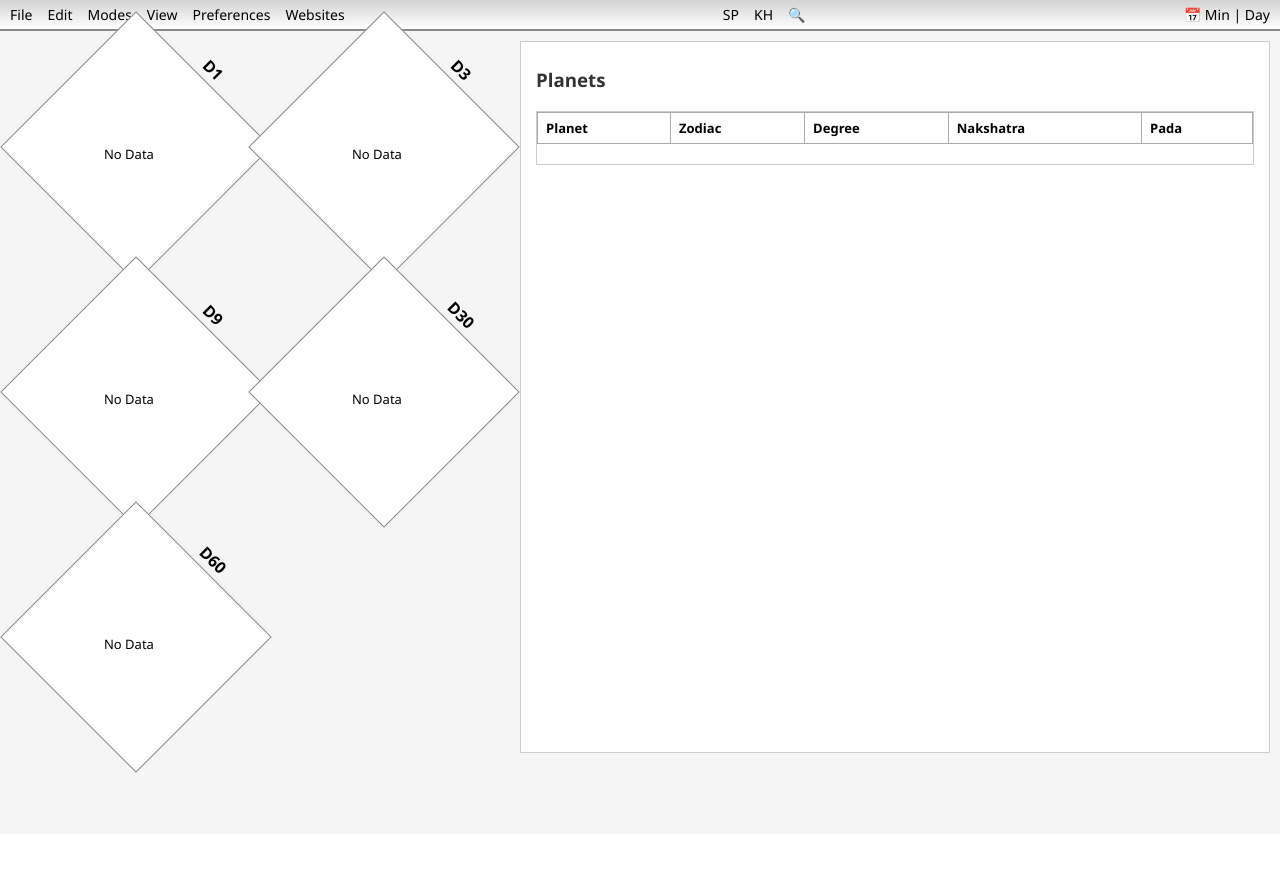
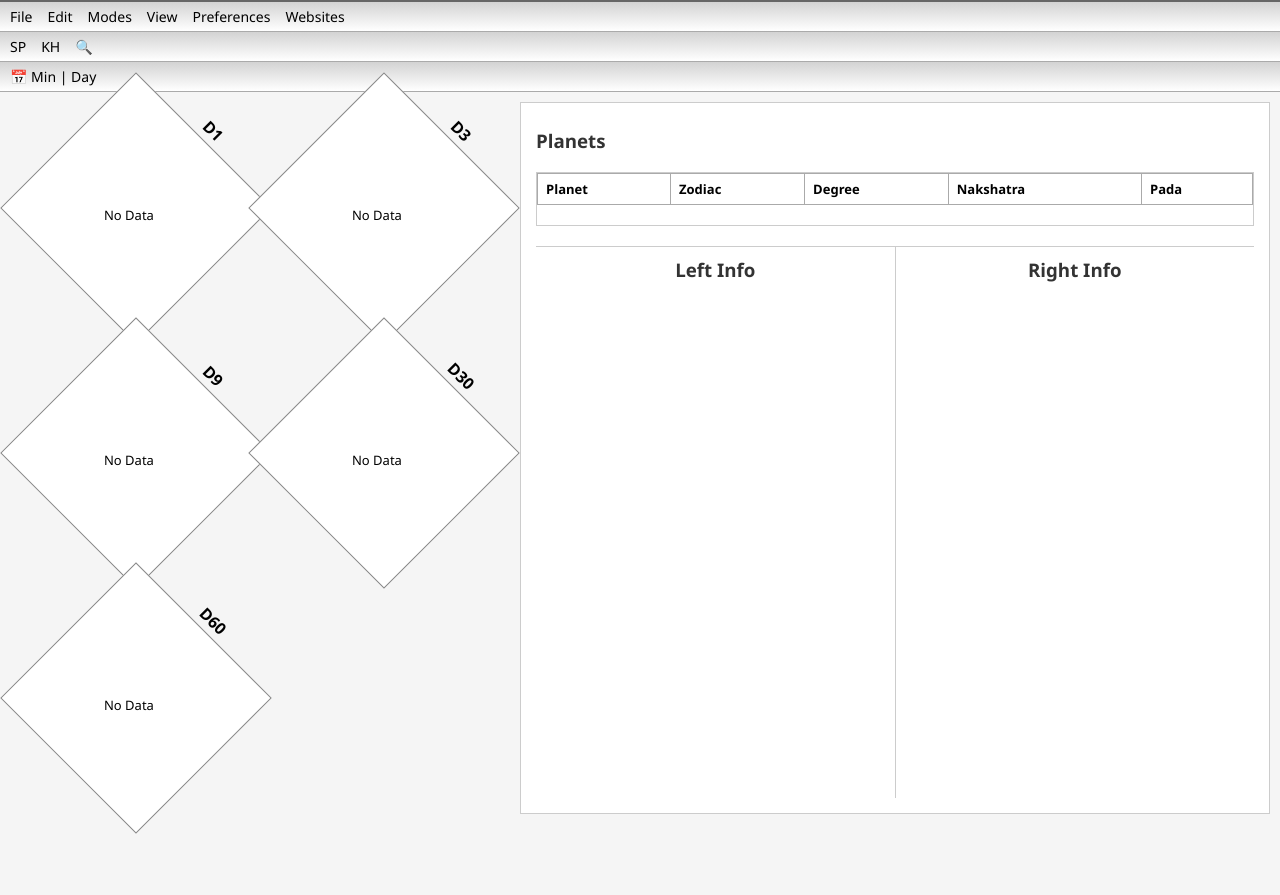
Before and after one commit to astronihar/Roga-Hora_Soft, a Flask app: template templates/result.html in a window 1280 px wide. Before the commit the page ends 773 px from the top, so only its background shows below. Run offline with Flask 3, Linux system fonts and the light colour scheme; the template is opened without the code that fills it, so the values that code supplies are empty.

Commit message:
latest-Structural_succ:)

```diff
--- a/app.py
+++ b/app.py
@@ -1,4 +1,3 @@
-
 from flask import Flask, render_template, request, jsonify
 from geopy.geocoders import Nominatim
 from divisional import get_d3_chart, get_d6_chart, get_d9_chart, get_d30_chart, get_d60_chart
@@ -8,19 +7,15 @@ import sqlite3
 import hashlib
 import json
 import pandas as pd
-import zipfile
-import os
+import re
 
 app = Flask(__name__)
 swe.set_ephe_path('.')
 
-
-# Load city-state dataset
-city_df = pd.read_csv("Indian_Cities_Geo_Data.csv")  # Dataset must have columns: state, city
+city_df = pd.read_csv("Indian_Cities_Geo_Data.csv")
 city_df['state'] = city_df['state'].astype(str)
 city_df['city'] = city_df['city'].astype(str)
 
-# Zodiac and Nakshatra names
 zodiac_signs = [
     'Aries', 'Taurus', 'Gemini', 'Cancer', 'Leo', 'Virgo',
     'Libra', 'Scorpio', 'Sagittarius', 'Capricorn', 'Aquarius', 'Pisces'
@@ -39,6 +34,13 @@ def decimal_to_dms(degree):
     m = int((degree - d) * 60)
     s = round(((degree - d) * 60 - m) * 60)
     return f"{d}°{m}′{s}″"
+
+def dms_to_decimal(dms_str):
+    match = re.match(r"(\d+)[°º](\d+)[′'](\d+)[″\"]?", dms_str)
+    if match:
+        deg, min_, sec = map(int, match.groups())
+        return deg + (min_ / 60) + (sec / 3600)
+    return 0.0
 
 def get_astro_data(date_str, time_str, latitude, longitude):
     dt = datetime.datetime.strptime(f"{date_str} {time_str}", "%d-%m-%Y %H:%M")
@@ -89,7 +91,6 @@ def get_astro_data(date_str, time_str, latitude, longitude):
     ketu_zodiac = int(ketu_deg / 30)
     ketu_nak = int(ketu_deg / (360 / 27))
     ketu_pada = int(((ketu_deg % (360 / 27)) / (13.3333 / 4))) + 1
-
     planet_data['Ketu'] = {
         'zodiac': zodiac_signs[ketu_zodiac],
         'degree': decimal_to_dms(ketu_deg % 30),
@@ -97,14 +98,6 @@ def get_astro_data(date_str, time_str, latitude, longitude):
         'pada': ketu_pada
     }
 
-    # return {
-    #     'timestamp_ist': dt.strftime("%Y-%m-%d %H:%M"),
-    #     'ascendant': asc_data,
-    #     'planets': planet_data
-    # }
-
-
-    # Collect absolute degrees for divisional use
     absolute_degrees = {}
     for code, name in planets.items():
         pos, _ = swe.calc(jd, code, swe.FLG_SIDEREAL)
@@ -113,44 +106,25 @@ def get_astro_data(date_str, time_str, latitude, longitude):
     absolute_degrees['Ketu'] = ketu_deg
     asc_absolute_deg = ascmc[swe.ASC]
 
-    # Compute divisionals
     d3_chart = get_d3_chart(absolute_degrees, asc_absolute_deg)
     d9_chart = get_d9_chart(absolute_degrees, asc_absolute_deg)
     d6_chart = get_d6_chart(absolute_degrees, asc_absolute_deg)
     d30_chart = get_d30_chart(absolute_degrees, asc_absolute_deg)
     d60_chart = get_d60_chart(absolute_degrees, asc_absolute_deg)
 
+    karaka_order = ['AK', 'AmK', 'BK', 'MK', 'PuK', 'GnK', 'DK']
+    karaka_candidates = {
+        planet: dms_to_decimal(data['degree'])
+        for planet, data in planet_data.items()
+        if planet not in ['Rahu', 'Ketu']
+    }
 
-
-    import re
-
-    karaka_order = ['AK', 'AmK', 'BK', 'MK', 'PuK', 'GnK', 'DK']
-
-    def dms_to_decimal(dms_str):
-      """Convert DMS like '27°8′60″' to decimal degrees."""
-      match = re.match(r"(\d+)[°º](\d+)[′'](\d+)[″\"]?", dms_str)
-      if match:
-        deg, min_, sec = map(int, match.groups())
-        return deg + (min_ / 60) + (sec / 3600)
-      else:
-         return 0.0
-
-# Only planets considered for karakas
-    karaka_candidates = {
-    planet: dms_to_decimal(data['degree'])
-    for planet, data in planet_data.items()
-    if planet not in ['Rahu', 'Ketu']
-}
-
-# Sort by descending total degrees
     sorted_karakas = sorted(karaka_candidates.items(), key=lambda x: x[1], reverse=True)
-
-# Assign karakas to planets
     karakas = {}
     for i, (planet_name, _) in enumerate(sorted_karakas):
-      if i < len(karaka_order):
-        planet_data[planet_name]['karaka'] = karaka_order[i]
-        karakas[karaka_order[i]] = planet_name
+        if i < len(karaka_order):
+            planet_data[planet_name]['karaka'] = karaka_order[i]
+            karakas[karaka_order[i]] = planet_name
 
     return {
         'timestamp_ist': dt.strftime("%Y-%m-%d %H:%M"),
@@ -165,7 +139,6 @@ def get_astro_data(date_str, time_str, latitude, longitude):
             'D60': d60_chart
         }
     }
-
 
 @app.route('/')
 def index():
@@ -185,13 +158,11 @@ def submit():
         time_str = f"{int(hour) % 12 + (12 if ampm == 'PM' else 0)}:{minute}"
         place = f"{city}, {state}"
 
-        # Try to get latitude and longitude from dataset for city + state if available
         city_state_row = city_df[(city_df['state'].str.lower() == state.lower()) & (city_df['city'].str.lower() == city.lower())]
         if not city_state_row.empty and 'latitude' in city_state_row.columns and 'longitude' in city_state_row.columns:
             lat = float(city_state_row.iloc[0]['latitude'])
             lon = float(city_state_row.iloc[0]['longitude'])
         else:
-            # fallback to geopy geocoder
             geolocator = Nominatim(user_agent="astro_locator")
             location = geolocator.geocode(place)
             if not location:
@@ -201,12 +172,20 @@ def submit():
 
         data = get_astro_data(date_str, time_str, lat, lon)
 
+
+
+
+        # Scrollable dummy test data
+        left_table = {f"Left {i}": f"Value {i}" for i in range(1, 30)}
+        right_table = {f"Right {i}": f"Info {i}" for i in range(1, 30)}
+
+
+
+
         planet_hash = hashlib.md5(json.dumps(data['planets'], sort_keys=True).encode()).hexdigest()
-
         conn = sqlite3.connect("astro_data.db")
         c = conn.cursor()
 
-        # Check if this planetary data already exists
         c.execute("SELECT id FROM planet_positions WHERE data_hash = ?", (planet_hash,))
         row = c.fetchone()
         if row:
@@ -219,12 +198,9 @@ def submit():
             ))
             planet_data_id = c.lastrowid
 
-        # Prevent duplicate user insertion
         c.execute("SELECT id FROM users WHERE name=? AND birthdate=? AND planet_data_id=?",
                   (name, date_str, planet_data_id))
-        existing_user = c.fetchone()
-
-        if not existing_user:
+        if not c.fetchone():
             c.execute("INSERT INTO users (name, birthdate, birthtime, state, city, planet_data_id) VALUES (?, ?, ?, ?, ?, ?)", (
                 name, date_str, time_str, state, city, planet_data_id
             ))
@@ -232,13 +208,11 @@ def submit():
         conn.commit()
         conn.close()
 
-        # return jsonify(data) ------------------------------------------------------------- This is where i rendered my html insted of json :)
-        return render_template('result.html', data=data, name=name)
+        return render_template('result.html', data=data, name=name, left_table=left_table, right_table=right_table)
 
     except Exception as e:
         return render_template('birth_form.html', error=str(e))
 
-# API to get state suggestions with partial match
 @app.route("/api/states")
 def api_states():
     query = request.args.get("query", "").lower()
@@ -246,7 +220,6 @@ def api_states():
     suggestions = [s for s in states if query in s.lower()]
     return jsonify({"suggestions": suggestions})
 
-# API to get city suggestions by state with partial match
 @app.route("/api/cities")
 def api_cities():
     state = request.args.get("state", "")
@@ -257,8 +230,3 @@ def api_cities():
 
 if __name__ == '__main__':
     app.run(debug=True)
-
-
-
-
-####################################################
--- a/templates/result.html
+++ b/templates/result.html
@@ -12,12 +12,13 @@
 
       .navbar {
         background: linear-gradient(to bottom, #d3d3d3, #ffffff);
-        border-bottom: 2px solid #888;
+        border-bottom: 1px solid #aaa;
         padding: 5px 10px;
-        display: flex;
-        justify-content: space-between;
-        align-items: center;
         font-size: 14px;
+      }
+
+      .top-bar {
+        border-top: 2px solid #666;
       }
 
       .navbar-layer {
@@ -75,8 +76,10 @@
         background-color: white;
         padding: 15px;
         border: 1px solid #ccc;
-        overflow-y: scroll;
+        overflow: hidden;
         max-height: 85vh;
+        display: flex;
+        flex-direction: column;
       }
 
       table {
@@ -108,10 +111,44 @@
         padding: 6px 12px;
         border-radius: 4px;
       }
+
+      .info-split {
+        display: flex;
+        flex: 1;
+        height: 300px;
+        border-top: 1px solid #ccc;
+        margin-top: 10px;
+      }
+
+      .info-box {
+        flex: 1;
+        padding: 10px;
+        overflow-y: auto;
+        max-height: 100%;
+      }
+
+      .info-box:not(:last-child) {
+        border-right: 1px solid #ccc;
+      }
+
+      .info-box h3 {
+        text-align: center;
+        margin-top: 0;
+        background: white;
+        position: sticky;
+        top: 0;
+        z-index: 1;
+      }
+
+      .info-box div {
+        margin-bottom: 6px;
+        font-size: 13px;
+      }
     </style>
   </head>
   <body>
-    <div class="navbar">
+    <!-- NAVBAR LAYER 1 -->
+    <div class="navbar top-bar">
       <div class="navbar-layer">
         <span>File</span>
         <span>Edit</span>
@@ -120,26 +157,36 @@
         <span>Preferences</span>
         <span>Websites</span>
       </div>
+    </div>
+
+    <!-- NAVBAR LAYER 2 -->
+    <div class="navbar mid-bar">
       <div class="navbar-layer">
         <span>SP</span>
         <span>KH</span>
         <span>🔍</span>
       </div>
+    </div>
+
+    <!-- NAVBAR LAYER 3 -->
+    <div class="navbar bottom-bar">
       <div class="navbar-layer">
         <span>📅 Min | Day</span>
       </div>
     </div>
 
     <div class="container">
+      <!-- LEFT: DIVISIONAL CHARTS -->
       <div class="charts">
         {% for dchart in ['D1', 'D3', 'D9', 'D30', 'D60'] %}
         <div class="diamond">
           <div class="diamond-label">{{ dchart }}</div>
           <div class="diamond-content">
-            {% if data.divisionals[dchart] %} {% for planet, pdata in
-            data.divisionals[dchart].items() %}
+            {% if data.divisionals[dchart] %}
+              {% for planet, pdata in data.divisionals[dchart].items() %}
               <div><b>{{ planet }}</b>: {{ pdata.zodiac or '' }}<br /></div>
-            {% endfor %} {% else %}
+              {% endfor %}
+            {% else %}
               <span>No Data</span>
             {% endif %}
           </div>
@@ -147,50 +194,10 @@
         {% endfor %}
       </div>
 
+      <!-- RIGHT: PLANETARY INFO -->
       <div class="planetary-info">
-        <!-- <h2>{{ name }}'s Horoscope</h2>
-      <p><strong>Birth Date & Time (IST):</strong> {{ data.timestamp_ist }}</p>
-
-      <h3>Ascendant</h3>
-      <ul>
-        <li>Zodiac: {{ data.ascendant.zodiac }}</li>
-        <li>Degree: {{ data.ascendant.degree }}</li>
-        <li>Nakshatra: {{ data.ascendant.nakshatra }}</li>
-        <li>Pada: {{ data.ascendant.pada }}</li>
-      </ul> -->
-
-        <!-- <table>
-        <thead>
-          <tr>
-            <th>Planet</th>
-            <th>Zodiac</th>
-            <th>Degree</th>
-            <th>Nakshatra</th>
-            <th>Pada</th>
-          </tr>
-        </thead>
-        <tbody>
-          {% for planet, pdata in data.planets.items() %}
-          <tr>
-            <td>{{ planet }}</td>
-            <td>{{ pdata.zodiac }}</td>
-            <td>{{ pdata.degree }}</td>
-            <td>{{ pdata.nakshatra }}</td>
-            <td>{{ pdata.pada }}</td>
-          </tr>
-          {% endfor %}
-        </tbody>
-      </table> -->
-
         <h3>Planets</h3>
-        <div
-          style="
-            max-height: 250px;
-            overflow-y: auto;
-            border: 1px solid #ccc;
-            margin-bottom: 20px;
-          "
-        >
+        <div style="max-height: 250px; overflow-y: auto; border: 1px solid #ccc; margin-bottom: 10px;">
           <table>
             <thead>
               <tr>
@@ -220,21 +227,22 @@
           </table>
         </div>
 
-        <!-- <a href="/">← Back to Form</a> -->
-
-        <!-- <h3 style="margin-top: 20px;">3D Human Anatomy Viewer</h3>
-      <div style="width: 100%; height: 700px; overflow: hidden; border: 1px solid #ccc;">
-        <iframe
-          src="https://zygotebody.com"
-          width="100%"
-          height="100%"
-          style="border: none;"
-          allowfullscreen>
-        </iframe>
-      </div> -->
+        <!-- VERTICALLY SPLIT SCROLLABLE LEFT & RIGHT BOXES -->
+        <div class="info-split">
+          <div class="info-box">
+            <h3>Left Info</h3>
+            {% for key, value in left_table.items() %}
+              <div><b>{{ key }}</b>: {{ value }}</div>
+            {% endfor %}
+          </div>
+          <div class="info-box">
+            <h3>Right Info</h3>
+            {% for key, value in right_table.items() %}
+              <div><b>{{ key }}</b>: {{ value }}</div>
+            {% endfor %}
+          </div>
+        </div>
       </div>
     </div>
   </body>
 </html>
-
-<!-- Above code have Zygote Diagrame -->
```
Lines whose indentation alone changed are shown as unchanged.
